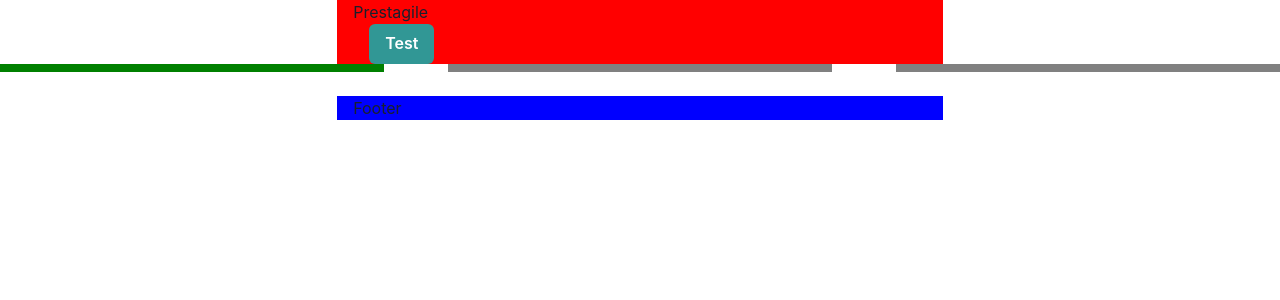
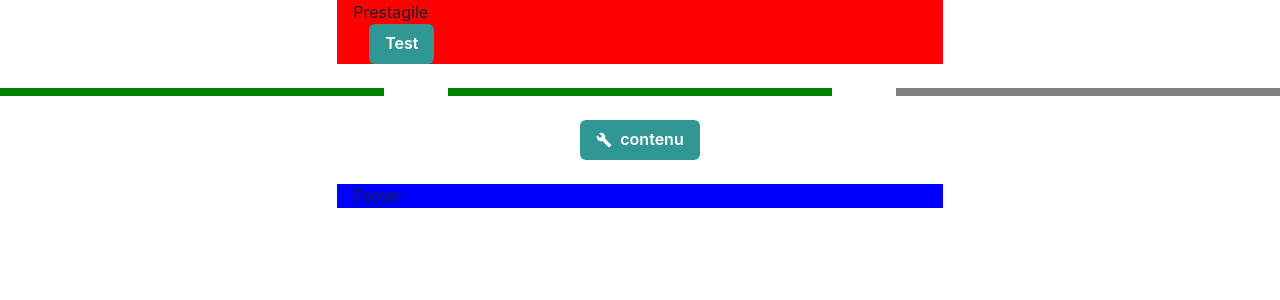
Before and after one commit to FairFightKing/PrestAgile, a Next.js app in the folder app/: page / in a window 1280 px wide. Shown: the top 300 px of the page. Built offline with nearby package versions, Linux system fonts and the light colour scheme.

Commit message:
send ButtonApp

```diff
--- a/app/package.json
+++ b/app/package.json
@@ -27,6 +27,7 @@
     "next": "12.0.5",
     "react": "17.0.2",
     "react-dom": "17.0.2",
+    "react-icons": "^4.3.1",
     "styled-components": "^5.3.3"
   },
   "devDependencies": {
--- a/app/pages/index.tsx
+++ b/app/pages/index.tsx
@@ -2,11 +2,22 @@ import type { NextPage } from 'next'
 import styled from 'styled-components'
 import Layout from '../ui/components/layout'
 import { CompetenceRanking } from '../ui/components/competenceRanking'
+import { ButtonApp } from '../ui/components/form/input/input'
+import { MdBuild } from 'react-icons/md'
 
 const Home: NextPage = () => {
   return (
     <div>
-      <CompetenceRanking ranking={1} />
+      <br />
+      <CompetenceRanking ranking={2} />
+      <br />
+      <ButtonApp
+        content="contenu"
+        isDisable={false}
+        left
+        colorButton="teal"
+        icon={<MdBuild />}
+      />
       <br />
     </div>
   )
--- a/app/ui/components/form/input/input.tsx
+++ b/app/ui/components/form/input/input.tsx
@@ -0,0 +1,28 @@
+import { Flex, Button, ButtonGroup } from '@chakra-ui/react'
+import { ButtonProps } from './types/ButtonApp'
+
+export function ButtonApp({
+  right = false,
+  left = false,
+  icon,
+  content,
+  variantButton,
+  colorButton,
+  isDisable = false,
+  sized,
+}: ButtonProps) {
+  return (
+    <Flex justifyContent={'center'}>
+      <Button
+        rightIcon={right && icon}
+        leftIcon={left && icon}
+        variant={variantButton}
+        colorScheme={colorButton}
+        isDisabled={isDisable}
+        size={sized}
+      >
+        {content}
+      </Button>
+    </Flex>
+  )
+}
--- /dev/null
+++ b/app/ui/components/form/input/types/ButtonApp.ts
@@ -0,0 +1,13 @@
+import {ComponentPropsWithRef} from "react";
+import {MdBuild} from "react-icons/md";
+
+export declare interface ButtonProps {
+    right?: Boolean,
+    left?: Boolean,
+    icon?: ComponentPropsWithRef<typeof MdBuild>,
+    content: string,
+    variantButton?: string,
+    colorButton?: string,
+    isDisable?: boolean,
+    sized?: string,
+}
```
Also changed, not shown: 1 other file (tests, documents, lock files or other folders).
